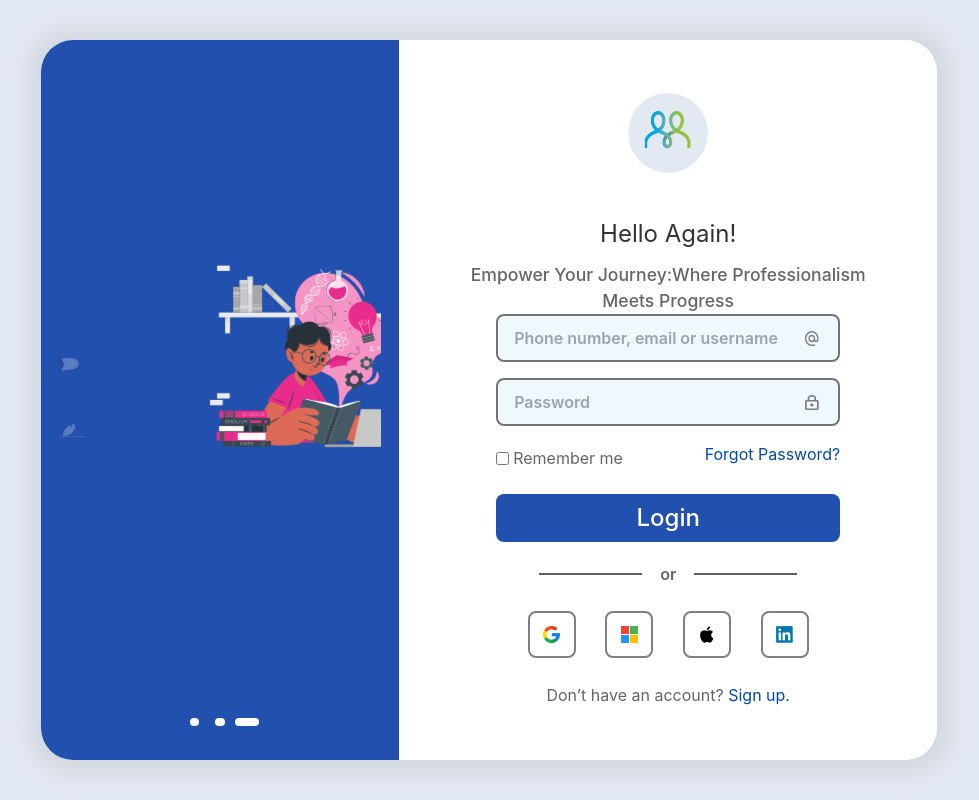
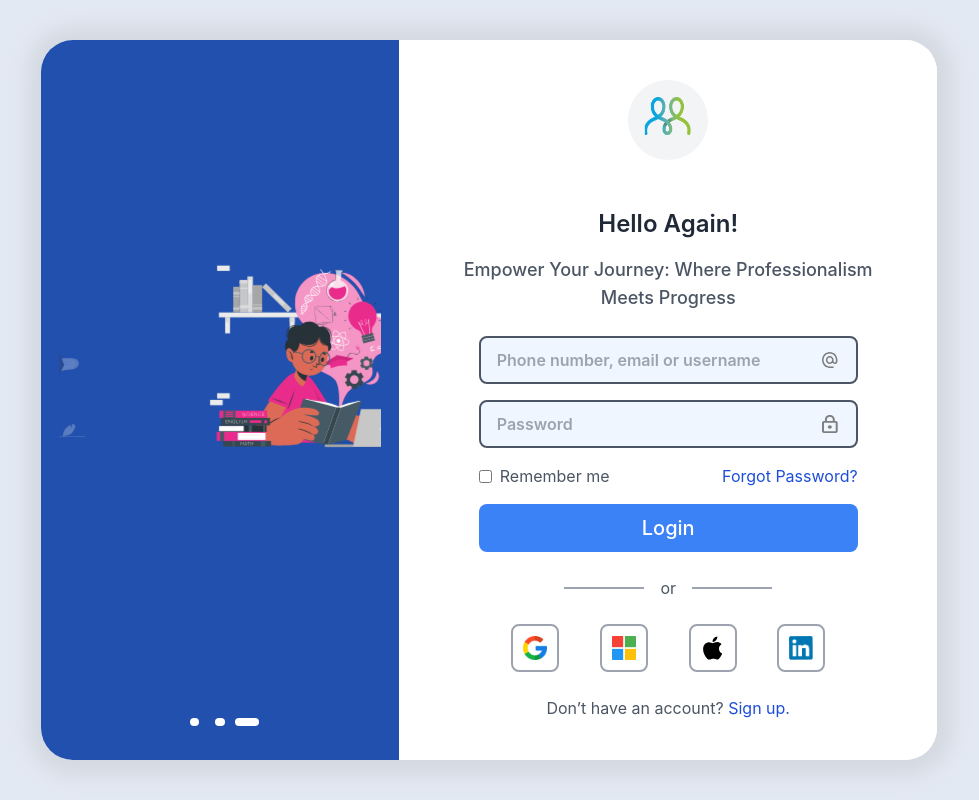
Before and after one commit to princeroy8606/csuite-vite, a React (Vite) app: page / in a window 1280 px wide. Shown: the whole page, without its empty margins (151-1130 px from the left). Built offline with nearby package versions, Linux system fonts and the light colour scheme.

Commit message:
add tailwind css

```diff
--- a/src/components/auth/EmailSuccessResponse.jsx
+++ b/src/components/auth/EmailSuccessResponse.jsx
@@ -8,29 +8,29 @@ const EmailSuccessResponse = ({ toggleSlide, email }) => {
     window.location.href = `mailto:${email}`
   };
   return (
-    <div className="auth-content-right">
-      <div className="auth-logo-cnt">
+    <div className="w-20 h-20 rounded-full p-4 bg-gray-100 flex items-center justify-center">
+      <div className="w-20 h-20 rounded-full p-4 bg-gray-100 flex items-center justify-center">
         <img
           src={assets.Images.CSuiteLogo}
           alt="logo"
-          className="auth-logo-img"
+          className="w-full h-full object-contain"
         />
       </div>
       <img src={assets.Images.MailSent} alt="logo" className="auth-mail-img" />
-      <div className="mail-sent-msg-cnt">
-        <h2 className="msg-title-text">Email Sent</h2>
-        <h2 className="msg-content-text">
+      <div className="flex flex-col items-center justify-around w-3/5">
+      <h2 className="text-4xl font-bold text-black">Email Sent</h2>
+      <h2 className="text-lg font-medium text-gray-600 text-center">
           We have sent an email to <br /> username@gmail.com with a link to
           reset <br />
           your password
         </h2>
       </div>
       {/* button --> to ---> gmail */}
-      <div className="gmail-button" onClick={() => handleRedirectToMail()}>
+      <div className="w-52 h-12 rounded-lg flex items-center justify-center bg-blue-500 text-white cursor-pointer" onClick={handleRedirectToMail}>
         <h3>Open my gmail</h3>
       </div>
-      <div className="mail-sent-msg-cnt">
-        <h2 className="msg-content-text">
+      <div className="flex flex-col items-center justify-around w-3/5">
+      <h2 className="text-lg font-medium text-gray-600 text-center">
           Please use the link that sent to <br /> username@gmail.com to <br />
           reset your password
         </h2>
--- a/src/components/auth/ForgotPassword.jsx
+++ b/src/components/auth/ForgotPassword.jsx
@@ -23,27 +23,27 @@ const ForgotPassword = ({ toggleSlide, updateEmail }) => {
     }
   };
   return (
-    <div className="auth-content-right">
-      <div className="fgrt-pswrd-top-cnt">
-        <div className="auth-logo-cnt">
+    <div className="flex flex-col items-center justify-around w-full h-full bg-white rounded-r-2xl p-8">
+      <div className="flex flex-col items-center justify-between w-full h-4/5">
+        <div className="w-20 h-20 rounded-full p-4 bg-gray-100 flex items-center justify-center">
           <img
             src={assets.Images.CSuiteLogo}
             alt="logo"
-            className="auth-logo-img"
-          />
+            className="w-full h-full object-contain"          />
         </div>
-        <div className="frgt-pswrd-center-cnt">
-          <h1 className="msg-title-text">Forgot Password ?</h1>
+        <div className="flex flex-col items-center justify-between w-11/12 h-4/5">
+          <h1 className="text-4xl font-bold text-black">Forgot Password ?</h1>
+
           <img
             src={assets.Images.Lock}
             alt="forgot-password"
-            className="auth-mail-img"
+            className="max-w-1/2 h-1/5 object-contain mt-8"
           />
-          <h2 className="msg-content-text">
+          <h2 className="text-lg font-medium text-gray-600 text-center">
             Don't worry , it happens to the best of us <br /> Type your email to
             reset your password
           </h2>
-          <div className="login-input-cnt">
+          <div className="relative w-full h-12 mb-4">
             <input
               type="text"
               placeholder="Enter your email"
@@ -52,22 +52,24 @@ const ForgotPassword = ({ toggleSlide, updateEmail }) => {
             <img
               src={assets.Images.mail_icon}
               alt="mail-icon"
-              className="input-absolute-img"
+              className="w-full h-full p-4 border-2 border-gray-600 bg-blue-50 rounded-lg font-semibold text-black outline-none"
             />
           </div>
-          <div className="fgrt-pswrd-btn" onClick={() => handleRequestOtp()}>
-            <p>Sent</p>
+          <div
+            className="w-full h-11 rounded-lg flex items-center justify-center cursor-pointer text-xl text-white font-medium bg-blue-500 p-6" onClick={handleRequestOtp}>
+            <p>SenD</p>
             <img
               src={assets.Images.mail_icon}
               alt="mail-icon"
-              className="input-absolute-img"
+              className="absolute w-6 h-full object-contain right-4 top-0 cursor-pointer p-1"
             />
           </div>
         </div>
       </div>
-      <div className="mail-sent-msg-cnt" style={{ justifySelf: "flex-end" }}>
-        <h2 className="msg-content-text signup">
-          Remember Password ? <a onClick={() => toggleSlide("login")}>Log in</a>
+      <div className="flex flex-col items-center justify-around w-3/5" style={{ justifySelf: "flex-end" }}>
+        <h2 className="text-lg font-medium text-gray-600 text-center">
+          Remember Password?
+          <a onClick={() => toggleSlide("login")} className="text-blue-700 cursor-pointer">Log in</a>
         </h2>
       </div>
     </div>
--- a/src/components/auth/Login.jsx
+++ b/src/components/auth/Login.jsx
@@ -13,93 +13,98 @@ const Login = ({ toggleSlide }) => {
     }
   }
   return (
-    <div className="auth-content-right">
-      <div className="auth-logo-cnt">
+    <div className="flex flex-col items-center justify-around w-full h-full bg-white rounded-r-2xl p-8">
+      <div className="w-20 h-20 rounded-full p-4 bg-gray-100 flex items-center justify-center mb-8">
         <img
           src={assets.Images.CSuiteLogo}
           alt="logo"
-          className="auth-logo-img"
+          className="w-full h-full object-contain"
         />
       </div>
-      <div className="login-form-container">
-        <h2>Hello Again!</h2>
-        <p className="msg-content-text login-form-container-text">
-          Empower Your Journey:Where Professionalism <br /> Meets Progress
+      <div className="flex flex-col items-center justify-around w-full text-center">
+        <h2 className="text-2xl font-semibold text-gray-800">Hello Again!</h2>
+        <p className="text-lg font-medium text-gray-600 mt-4 mb-6">
+          Empower Your Journey: Where Professionalism <br /> Meets Progress
         </p>
-        <form className="login-form">
-          <div className="login-input-cnt">
+        <form className="w-4/5">
+          <div className="relative w-full h-12 mb-4">
             <input
               type="text"
               placeholder="Phone number, email or username"
-              className="login-input"
+              className="w-full h-full p-4 border-2 border-gray-600 bg-blue-50 rounded-lg font-semibold text-black outline-none"
             />
             <img
               src={assets.Images.mail_icon}
               alt="mail-icon"
-              className="input-absolute-img"
+              className="absolute w-6 h-full object-contain right-4 top-0 cursor-pointer p-1"
             />
           </div>
-          <div className="login-input-cnt">
+          <div className="relative w-full h-12 mb-4">
             <input
               type="password"
               placeholder="Password"
-              className="login-input"
+              className="w-full h-full p-4 border-2 border-gray-600 bg-blue-50 rounded-lg font-semibold text-black outline-none"
             />
             <img
               src={assets.Images.Lock_Vector}
               alt="mail-icon"
-              className="input-absolute-img"
+              className="absolute w-6 h-full object-contain right-4 top-0 cursor-pointer p-1"
             />
           </div>
-          <div className="login-options">
-            <label className="login-options-flex">
-              <input type="checkbox" className="checkbox" />
+          <div className="flex justify-between mb-4 text-gray-600">
+            <label className="flex items-center">
+              <input type="checkbox" className="mr-2" />
               <p>Remember me</p>
             </label>
-            <a href="#" onClick={() => toggleSlide("forgot-password")}>
+            <a href="#" onClick={() => toggleSlide("forgot-password")} className="text-blue-700 cursor-pointer">
               Forgot Password?
             </a>
           </div>
-          <div className="fgrt-pswrd-btn" onClick={()=>handleLogin()}>
+          <div
+            className="w-full h-11 rounded-lg flex items-center justify-center cursor-pointer text-xl text-white font-medium bg-blue-500 p-6 mb-6"
+            onClick={handleLogin}
+          >
             <p>Login</p>
           </div>
         </form>
-        <div className="line-cnt login-or">
-          <div className="line" /> <p> or </p> <div className="line" />{" "}
+        <div className="flex items-center justify-center mb-6">
+          <div className="w-20 h-0.5 bg-gray-400" />
+          <p className="mx-4 text-gray-600">or</p>
+          <div className="w-20 h-0.5 bg-gray-400" />
         </div>
-        <div className="login-social">
-          <div className="login-social-btn">
+        <div className="flex justify-around w-3/4 mb-6">
+          <div className="w-12 h-12 flex items-center justify-center border-2 border-gray-400 rounded-lg cursor-pointer">
             <img
               src={assets.Images.Google}
               alt="Google"
-              className="login-social-btn-img"
+              className="w-6 h-6 object-contain"
             />
           </div>
-          <div className="login-social-btn">
+          <div className="w-12 h-12 flex items-center justify-center border-2 border-gray-400 rounded-lg cursor-pointer">
             <img
               src={assets.Images.Microsoft}
               alt="Microsoft"
-              className="login-social-btn-img"
+              className="w-6 h-6 object-contain"
             />
           </div>
-          <div className="login-social-btn">
+          <div className="w-12 h-12 flex items-center justify-center border-2 border-gray-400 rounded-lg cursor-pointer">
             <img
               src={assets.Images.Apple}
               alt="Apple"
-              className="login-social-btn-img"
+              className="w-6 h-6 object-contain"
             />
           </div>
-          <div className="login-social-btn">
+          <div className="w-12 h-12 flex items-center justify-center border-2 border-gray-400 rounded-lg cursor-pointer">
             <img
               src={assets.Images.LinkedIn}
               alt="LinkedIn"
-              className="login-social-btn-img"
+              className="w-6 h-6 object-contain"
             />
           </div>
         </div>
-        <div className="signup">
+        <div className="text-gray-600">
           Don’t have an account?{" "}
-          <a href="#" onClick={() => toggleSlide("signup")}>
+          <a href="#" onClick={() => toggleSlide("signup")} className="text-blue-700 cursor-pointer">
             Sign up.
           </a>
         </div>
```
Also changed, not shown: src/components/auth/ResetPage.jsx (added, +103 -0 lines), src/components/auth/SignUp.jsx (+55 -65 lines).
